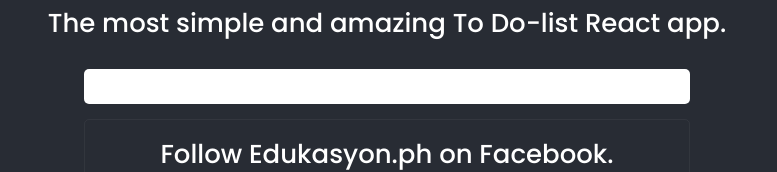
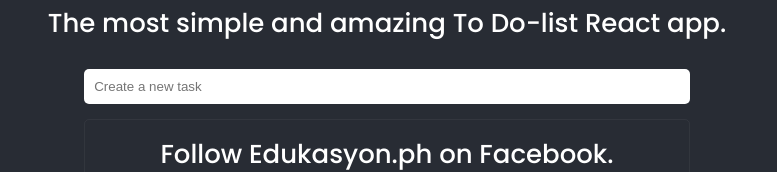
Before and after one commit to claissemartinez/FCB-React-AWS, a React (Create React App) app: page / in a window 1280 px wide. Shown: the part 206-378 px from the top of the page, without its empty margins (253-1030 px from the left). Built offline with nearby package versions, Linux system fonts and the light colour scheme.

Commit message:
Create the inputTaskHandler and useState hook

```diff
--- a/src/components/TaskList.js
+++ b/src/components/TaskList.js
@@ -1,3 +1,4 @@
+import { useState } from "react";
 import Task from "./Tasks";
 
 function TaskList(){
@@ -11,9 +12,19 @@
 	]; //index
 
 
+	const [taskValue, setTaskValue] = useState("Just another task"); //usestate resets value
+	console.log("taskValue: ", taskValue);
+
+	const inputChangeHandler = (e) => {
+		setTaskValue(e.target.value)
+	};
+
 	return(
 		<div>
-		<input className="task-input" />
+		{/* <input onChange={(e) =>console.log(e.target.value)} className="task-input" placeholder="Create a new task" /> */}
+		{/* <input onChange={(e) =>setTaskValue(e.target.value)} className="task-input" placeholder="Create a new task" /> */}
+
+		<input onChange={inputChangeHandler} className="task-input" placeholder="Create a new task" />
 			<ul>
 					{tasksItemsList.map((task, index)=> {
 							console.log(task, index);
```
